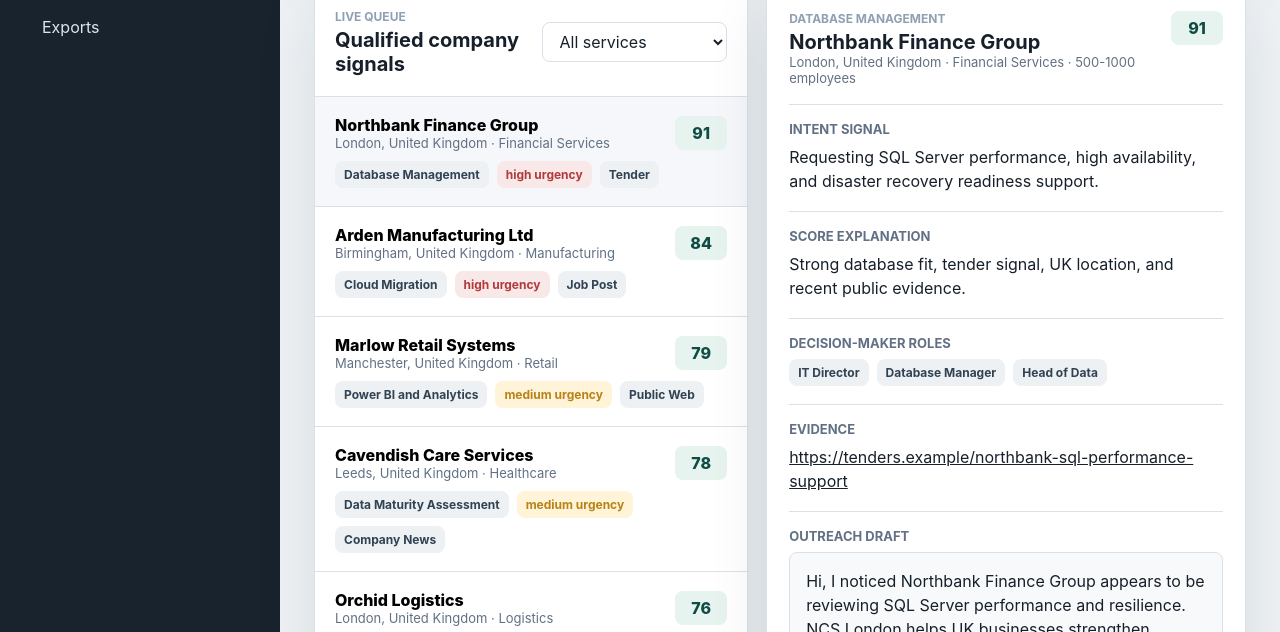
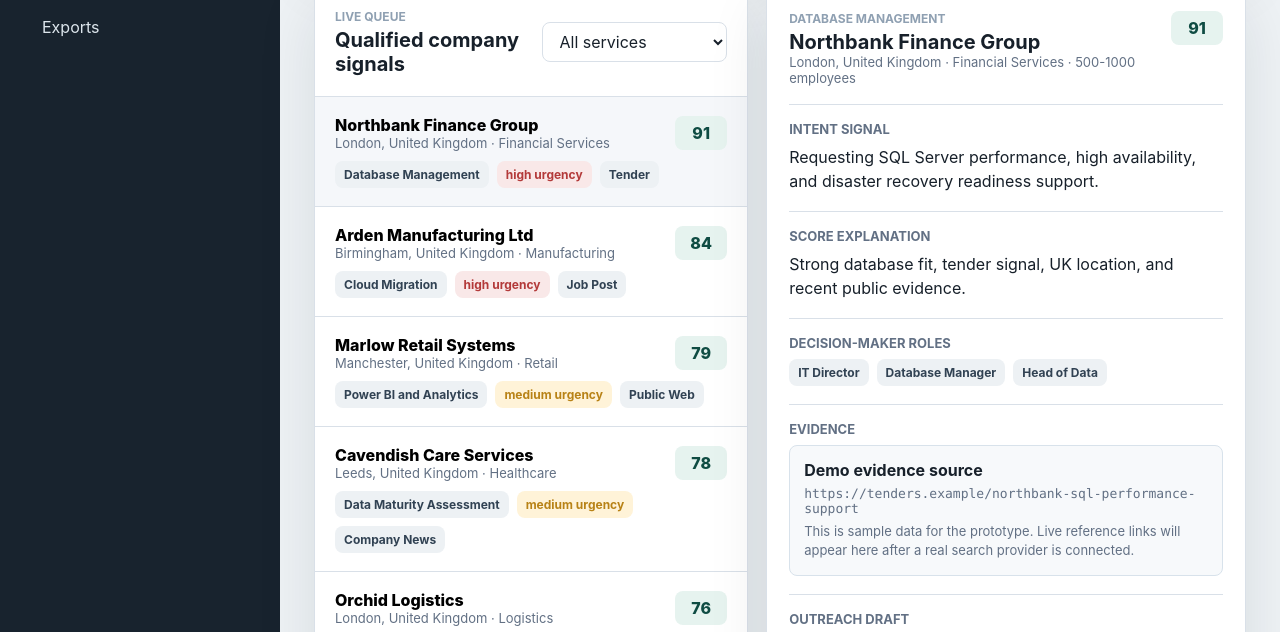
Before and after one commit to shabana-amzur/NCS-Lead-Engine, a plain HTML site: page app/index.html in a window 1280 px wide. Shown: the part 263-895 px from the top of the page. Drawn offline with Linux system fonts and the light colour scheme.

Commit message:
Clarify demo evidence links

```diff
--- a/app/app.js
+++ b/app/app.js
@@ -13,6 +13,7 @@
     recommended_roles: ["IT Director", "Database Manager", "Head of Data"],
     source_type: "Tender",
     source_url: "https://tenders.example/northbank-sql-performance-support",
+    is_demo_source: true,
     outreach_draft: "Hi, I noticed Northbank Finance Group appears to be reviewing SQL Server performance and resilience. NCS London helps UK businesses strengthen database operations, availability, and disaster recovery without slowing core teams. Would it be useful to compare priorities for the project?"
   },
   {
@@ -29,6 +30,7 @@
     recommended_roles: ["CTO", "IT Director", "Head of Infrastructure"],
     source_type: "Job Post",
     source_url: "https://jobs.example/arden-azure-migration-lead",
+    is_demo_source: true,
     outreach_draft: "Hi, I noticed Arden Manufacturing appears to be investing in Azure migration. NCS London supports UK businesses with cloud migration planning, delivery, and security review. Would it be useful to compare notes on where outside support could reduce delivery risk?"
   },
   {
@@ -45,6 +47,7 @@
     recommended_roles: ["Head of Data", "BI Manager", "Operations Director"],
     source_type: "Public Web",
     source_url: "https://news.example/marlow-retail-bi-programme",
+    is_demo_source: true,
     outreach_draft: "Hi, I noticed Marlow Retail Systems appears to be modernising Power BI reporting. NCS London helps teams turn operational data into reliable dashboards and decision-ready insight. Would a short conversation around the reporting roadmap be useful?"
   },
   {
@@ -61,6 +64,7 @@
     recommended_roles: ["Chief Data Officer", "Head of Data", "Operations Director"],
     source_type: "Company News",
     source_url: "https://press.example/cavendish-data-governance",
+    is_demo_source: true,
     outreach_draft: "Hi, I noticed Cavendish Care Services appears to be reviewing data governance and maturity. NCS London helps organisations assess data maturity and turn findings into practical improvement plans. Would it be useful to discuss how similar reviews are usually structured?"
   },
   {
@@ -77,6 +81,7 @@
     recommended_roles: ["CFO", "ERP Programme Manager", "IT Director"],
     source_type: "Job Post",
     source_url: "https://jobs.example/orchid-oracle-fusion-consultant",
+    is_demo_source: true,
     outreach_draft: "Hi, I noticed Orchid Logistics appears to be working on Oracle Fusion ERP support and integration. NCS London helps businesses stabilise ERP operations and connect finance and operational systems. Would it be useful to compare where additional support could help?"
   }
 ];
@@ -154,6 +159,14 @@
 
 function renderDetail() {
   const lead = selectedLead;
+  const evidenceMarkup = lead.is_demo_source
+    ? `<div class="demo-source">
+        <strong>Demo evidence source</strong>
+        <span>${lead.source_url}</span>
+        <p>This is sample data for the prototype. Live reference links will appear here after a real search provider is connected.</p>
+      </div>`
+    : `<a href="${lead.source_url}" target="_blank" rel="noreferrer">${lead.source_url}</a>`;
+
   leadDetail.innerHTML = `
     <div class="detail-stack">
       <div class="detail-title">
@@ -184,7 +197,7 @@
 
       <div class="section">
         <h3>Evidence</h3>
-        <a href="${lead.source_url}" target="_blank" rel="noreferrer">${lead.source_url}</a>
+        ${evidenceMarkup}
       </div>
 
       <div class="section">
--- a/app/styles.css
+++ b/app/styles.css
@@ -342,6 +342,31 @@
   border: 1px solid var(--line);
 }
 
+.demo-source {
+  display: grid;
+  gap: 6px;
+  padding: 14px;
+  border: 1px solid #d8e2eb;
+  border-radius: 8px;
+  background: #f7f9fb;
+}
+
+.demo-source strong {
+  color: var(--ink);
+}
+
+.demo-source span {
+  color: var(--muted);
+  font-family: ui-monospace, SFMono-Regular, Menlo, Monaco, Consolas, "Liberation Mono", monospace;
+  font-size: 13px;
+  overflow-wrap: anywhere;
+}
+
+.demo-source p {
+  color: var(--muted);
+  font-size: 13px;
+}
+
 @media (max-width: 980px) {
   .shell,
   .workspace {
```
Also changed, not shown: 1 other file.
